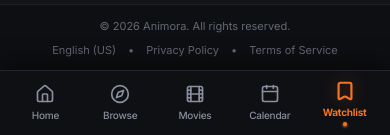
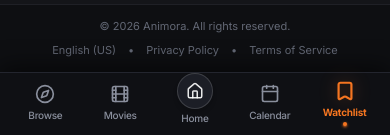
Before and after one commit to code9xrs-hub/animora, a React (Vite) app in the folder client/: page /watchlist in a window 390 px wide. Shown: the part 706-841 px from the top of the page. Built offline with nearby package versions, Linux system fonts and the light colour scheme; no server answers.

Commit message:
feat: 1-line mobile card metadata, center Home button in bottom nav, and hero slider on Movies page

```diff
--- a/client/src/components/cards/AnimePosterCard.tsx
+++ b/client/src/components/cards/AnimePosterCard.tsx
@@ -156,17 +156,17 @@ export const AnimePosterCard: React.FC<AnimePosterCardProps> = ({ anime }) => {
         >
           {title}
         </Link>
-        <div className="flex items-center justify-between gap-1 text-[11px] text-[#8E93A0] leading-none pt-0.5">
-          <div className="flex items-center gap-1.5 min-w-0 overflow-hidden">
-            <span className="text-[9.5px] sm:text-[10px] font-bold uppercase tracking-wider text-[#F47521] bg-[#F47521]/15 border border-[#F47521]/30 px-1.5 py-0.5 rounded leading-none flex-shrink-0 shadow-sm">
-              {isMovie ? 'Movie' : <><span className="xs:hidden">S{seasonNum}</span><span className="hidden xs:inline">Season {seasonNum}</span></>}
+        <div className="flex items-center justify-between gap-1 w-full overflow-hidden whitespace-nowrap text-[10px] sm:text-[11px] text-[#8E93A0] leading-none pt-0.5 select-none">
+          <div className="flex items-center gap-1.5 min-w-0 flex-shrink-0">
+            <span className="text-[9px] sm:text-[10px] font-bold uppercase tracking-wider text-[#F47521] bg-[#F47521]/15 border border-[#F47521]/30 px-1.5 py-0.5 rounded leading-none flex-shrink-0 shadow-sm">
+              {isMovie ? 'Movie' : <><span className="sm:hidden">S{seasonNum}</span><span className="hidden sm:inline">Season {seasonNum}</span></>}
             </span>
-            <span className="text-[9.5px] sm:text-[11px] text-[#2ABDBB] font-medium tracking-tight truncate">
+            <span className="text-[9.5px] sm:text-[11px] text-[#2ABDBB] font-semibold tracking-tight flex-shrink-0">
               Sub | Dub
             </span>
           </div>
           {anime.seasonYear && (
-            <span className="text-[9.5px] sm:text-[11px] font-mono text-[#8E93A0] font-medium flex-shrink-0">
+            <span className="text-[9.5px] sm:text-[11px] font-mono text-[#8E93A0] font-medium flex-shrink-0 ml-auto">
               {anime.seasonYear}
             </span>
           )}
--- a/client/src/components/layout/MobileBottomNav.tsx
+++ b/client/src/components/layout/MobileBottomNav.tsx
@@ -30,42 +30,47 @@ export const MobileBottomNav: React.FC = () => {
 
   const navItems = [
     {
-      name: 'Home',
-      to: '/',
-      icon: Home,
-      isActive: currentPath === '/'
-    },
-    {
       name: 'Browse',
       to: '/browse',
       icon: Compass,
-      isActive: currentPath.startsWith('/browse')
+      isActive: currentPath.startsWith('/browse'),
+      isCenter: false
     },
     {
       name: 'Movies',
       to: '/movies',
       icon: Film,
-      isActive: currentPath.startsWith('/movies') || currentPath.startsWith('/movie/')
+      isActive: currentPath.startsWith('/movies') || currentPath.startsWith('/movie/'),
+      isCenter: false
+    },
+    {
+      name: 'Home',
+      to: '/',
+      icon: Home,
+      isActive: currentPath === '/',
+      isCenter: true
     },
     {
       name: 'Calendar',
       to: '/calendar',
       icon: Calendar,
-      isActive: currentPath.startsWith('/calendar')
+      isActive: currentPath.startsWith('/calendar'),
+      isCenter: false
     },
     {
       name: 'Watchlist',
       to: '/watchlist',
       icon: Bookmark,
       isActive: currentPath.startsWith('/watchlist'),
-      badge: watchlistCount > 0 ? watchlistCount : null
+      badge: watchlistCount > 0 ? watchlistCount : null,
+      isCenter: false
     }
   ];
 
   return (
     <nav
       aria-label="Mobile Bottom Navigation"
-      className="md:hidden fixed bottom-0 left-0 right-0 z-50 bg-[#101116]/95 backdrop-blur-xl border-t border-[#23252E] shadow-[0_-4px_24px_rgba(0,0,0,0.6)] px-2 pt-1.5 pb-[max(0.5rem,env(safe-area-inset-bottom))]"
+      className="md:hidden fixed bottom-0 left-0 right-0 z-50 bg-[#101116]/95 backdrop-blur-xl border-t border-[#23252E] shadow-[0_-4px_24px_rgba(0,0,0,0.6)] px-2 pt-1 pb-[max(0.5rem,env(safe-area-inset-bottom))]"
     >
       <div className="flex items-center justify-around max-w-md mx-auto">
         {navItems.map((item) => {
@@ -78,6 +83,20 @@ export const MobileBottomNav: React.FC = () => {
                 item.isActive ? 'text-[#F47521]' : 'text-[#8A8F9D] hover:text-white'
               }`}
             >
+              {item.isCenter ? (
+                <div
+                  className={`w-9 h-9 -mt-2 rounded-full flex items-center justify-center transition-all duration-200 shadow-md ${
+                    item.isActive
+                      ? 'bg-[#F47521] text-black shadow-[#F47521]/40 scale-105'
+                      : 'bg-[#1C1E26] text-white/90 border border-white/15 hover:border-[#F47521]/50'
+                  }`}
+                >
+                  <Icon
+                    className="w-4.5 h-4.5"
+                    strokeWidth={item.isActive ? 2.5 : 2}
+                  />
+                </div>
+              ) : (
                 <div className="relative flex items-center justify-center">
                   <Icon
                     className={`w-5 h-5 transition-transform duration-200 ${
@@ -91,14 +110,15 @@ export const MobileBottomNav: React.FC = () => {
                     </span>
                   )}
                 </div>
+              )}
               <span
-                className={`text-[10px] tracking-tight mt-1 transition-colors ${
+                className={`text-[10px] tracking-tight ${item.isCenter ? 'mt-0.5' : 'mt-1'} transition-colors ${
                   item.isActive ? 'font-bold text-[#F47521]' : 'font-medium'
                 }`}
               >
                 {item.name}
               </span>
-              {item.isActive && (
+              {item.isActive && !item.isCenter && (
                 <span className="w-1 h-1 rounded-full bg-[#F47521] mt-0.5 shadow-sm shadow-[#F47521]" />
               )}
             </Link>
--- a/client/src/pages/MoviesPage.tsx
+++ b/client/src/pages/MoviesPage.tsx
@@ -3,14 +3,35 @@ import { Film, Download, Star } from 'lucide-react';
 import { fetchBrowse } from '../api/animeApi';
 import { AnimeMedia } from '../types/anime';
 import { AnimePosterCard } from '../components/cards/AnimePosterCard';
+import { HeroBannerCarousel } from '../components/home/HeroBannerCarousel';
 import { SEO } from '../components/common/SEO';
 import { GridSkeleton } from '../components/common/Shimmer';
 
 export const MoviesPage: React.FC = () => {
   const [movies, setMovies] = useState<AnimeMedia[]>([]);
+  const [spotlightMovies, setSpotlightMovies] = useState<AnimeMedia[]>([]);
   const [loading, setLoading] = useState(true);
   const [error, setError] = useState<string | null>(null);
   const [sort, setSort] = useState<'POPULARITY_DESC' | 'SCORE_DESC' | 'START_DATE_DESC'>('POPULARITY_DESC');
+
+  // Load top spotlight movies once for home-page type hero slider
+  useEffect(() => {
+    async function loadSpotlight() {
+      try {
+        const res = await fetchBrowse({
+          format: 'MOVIE',
+          sort: 'POPULARITY_DESC',
+          perPage: 8
+        });
+        if (res.media && res.media.length > 0) {
+          setSpotlightMovies(res.media);
+        }
+      } catch (e) {
+        console.warn('Failed to load spotlight movies:', e);
+      }
+    }
+    loadSpotlight();
+  }, []);
 
   useEffect(() => {
     async function loadMovies() {
@@ -33,13 +54,20 @@ export const MoviesPage: React.FC = () => {
   }, [sort]);
 
   return (
-    <div className="max-w-[1440px] mx-auto px-3 sm:px-6 lg:px-8 py-5 sm:py-8 w-full pb-20">
+    <div className="w-full pb-20">
       <SEO
         title="Anime Movies — Watch Popular Feature Films in HD"
         description="Stream critically acclaimed theatrical releases, standalone anime films, and franchise epics in HD with zero-wait direct downloads on Animora."
         type="video.movie"
       />
-      {/* Hero Header */}
+
+      {/* Home Page Style Feature Film Slider */}
+      {spotlightMovies.length > 0 && (
+        <HeroBannerCarousel items={spotlightMovies} />
+      )}
+
+      <div className="max-w-[1440px] mx-auto px-3 sm:px-6 lg:px-8 pt-5 sm:pt-8 w-full">
+        {/* Hub Header & Sort Controls */}
       <div className="bg-gradient-to-r from-[#181A22] via-[#14151B] to-[#0E0F13] border border-white/[0.08] rounded-2xl p-5 sm:p-8 md:p-10 mb-6 sm:mb-8 shadow-sm">
         <div className="flex flex-col md:flex-row md:items-center justify-between gap-4 sm:gap-6">
           <div className="space-y-2.5 sm:space-y-3 max-w-2xl">
@@ -111,6 +139,7 @@ export const MoviesPage: React.FC = () => {
           ))}
         </div>
       )}
+      </div>
     </div>
   );
 };
```
Lines whose indentation alone changed are shown as unchanged.
